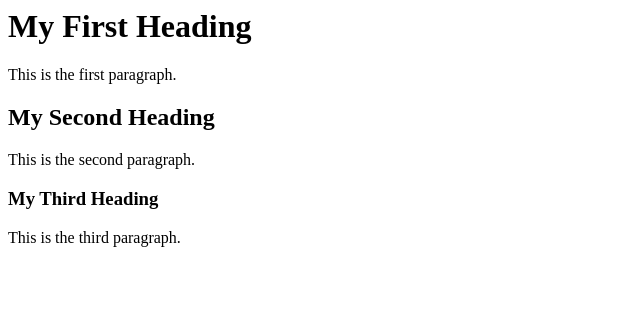
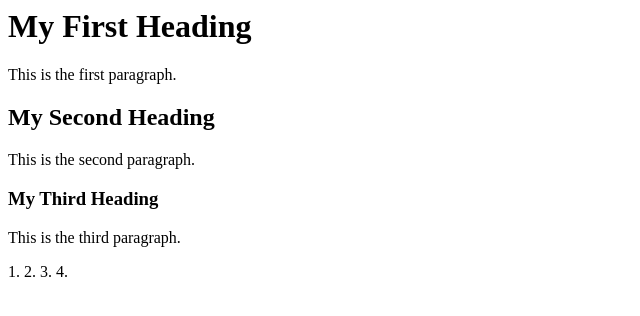
Before and after one commit to Fashnlvr/m2-hw2-Lewis-Jessica, a plain HTML site: page index.html in a window 1280 px wide. Shown: the full height of the page, 0-640 px from the left. Drawn offline with Linux system fonts and the light colour scheme.

Commit message:
Update index.html

```diff
--- a/index.html
+++ b/index.html
@@ -5,4 +5,8 @@
   <p>This is the second paragraph.</p>
   <h3>My Third Heading</h3>
   <p>This is the third paragraph.</p>
+  <p>1.
+    2.
+    3.
+    4. </p>
 </html>
```
